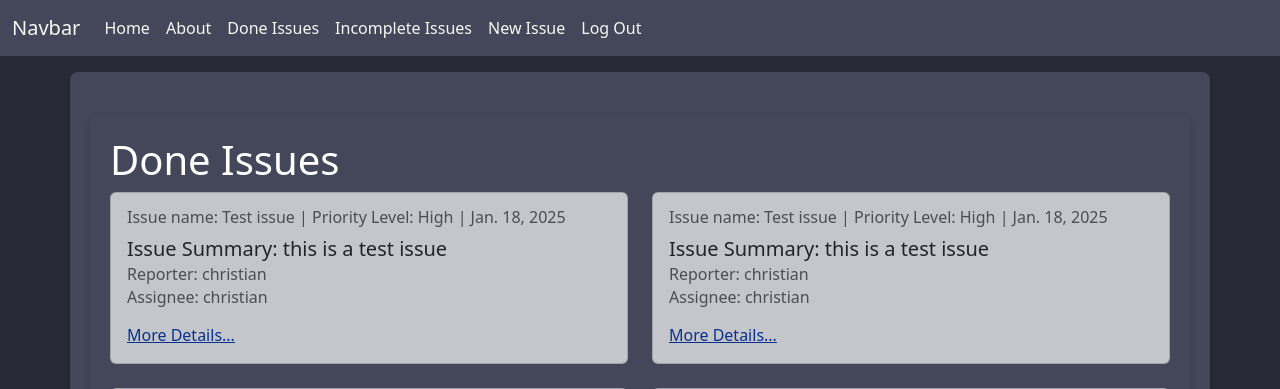
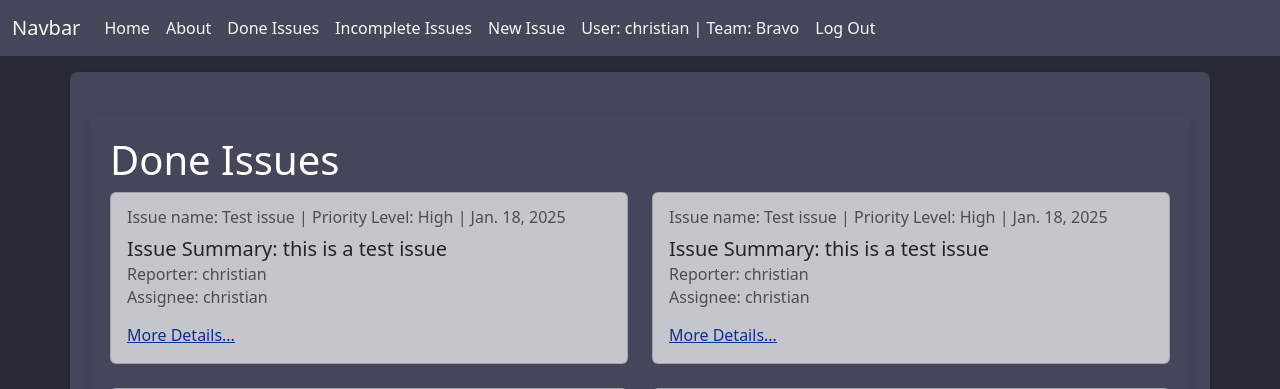
Before and after one commit to christianAlbrand/FSDI-113-issue_mgr, a Django app: page /issues/ in a window 1280 px wide. Shown: the top 389 px of the page. Run offline with Django 5.2, Linux system fonts and the light colour scheme; a user stored in the database is signed in; data comes from the database, SQL or seed files in the repository; both versions use the stored data as it was after the commit; parts of the project's set-up code (start-up, migrations or seed data) failed here and were passed over.

Commit message:
Added user display and team display. Issues are also displayed according to the user's team

```diff
--- a/issues/views.py
+++ b/issues/views.py
@@ -3,7 +3,6 @@
     DetailView,
     CreateView,
     UpdateView,
-    DeleteView
 )
 
 from .models import Issue, Status
@@ -13,17 +12,21 @@
     UserPassesTestMixin
 )
 
-class IssueListView(ListView):
+class IssueListView(ListView, UserPassesTestMixin):
     template_name = "issues/list.html"
     model = Issue
 
     def get_context_data(self, **kwargs):
         context = super().get_context_data(**kwargs)
+        team_name = self.request.user.team.name
         published = Status.objects.get(name="Done")
         context["title"] = "Done"
         context["issue_list"] = (
             Issue.objects
-            .filter(status=published)
+            .filter(
+                status=published,
+                reporter__team__name =team_name
+                )
             .order_by("created_on").reverse()
         )
         return context
@@ -78,11 +81,16 @@
 
     def get_context_data(self, **kwargs):
         context = super().get_context_data(**kwargs)
+        team_name = self.request.user.team.name
         incomplete = Status.objects.filter(name__in=["To Do", "In Progress"])
         context["title"] = "Incomplete Issues"
         context["issue_list"] = (
             Issue.objects
             .filter(status__in=incomplete)
+            .filter(
+                status__in=incomplete,
+                reporter__team__name =team_name
+                )
             .order_by("created_on")
         )
         return context
--- a/static/css/base.css
+++ b/static/css/base.css
@@ -170,3 +170,7 @@ table{
 .form-text{
     color: white;
 }
+
+.user_class{
+    text-decoration: none;
+}
--- a/templates/base.html
+++ b/templates/base.html
@@ -29,6 +29,7 @@
                     <a class="nav-link" href="{% url 'incomplete' %}">Incomplete Issues</a>
                     {% if user.is_authenticated %}
                     <a class="nav-link" href="{% url 'new' %}">New Issue</a>
+                    <a class="nav-link user_class">User: {{ user }} | Team: {{ request.user.team.name }}</a>
                     <form method="POST" action="{% url 'logout' %}">
                         {% csrf_token %}
                         <input type="submit" class="nav-link" value="Log Out">
```
Also changed, not shown: db.sqlite3.
